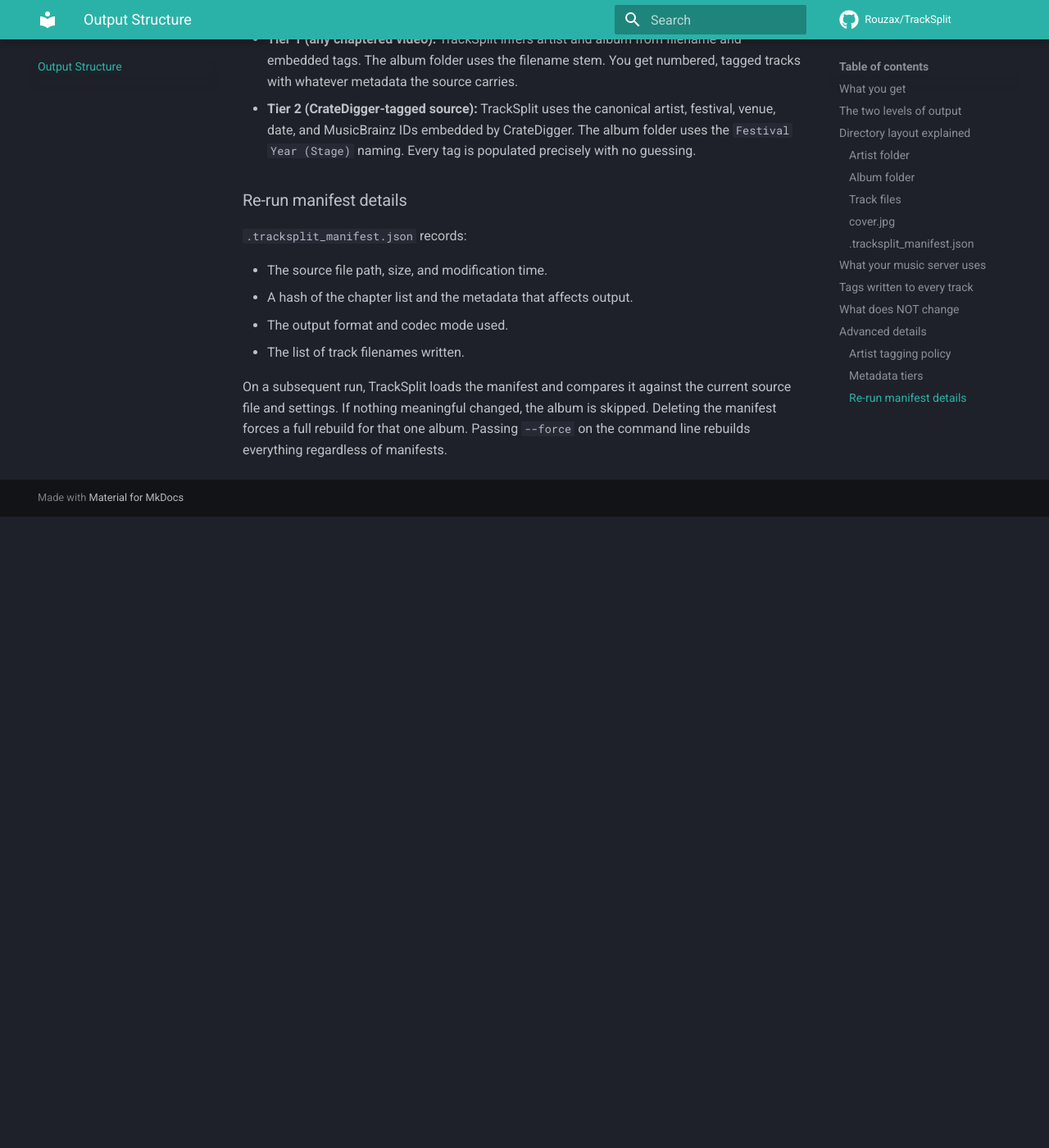
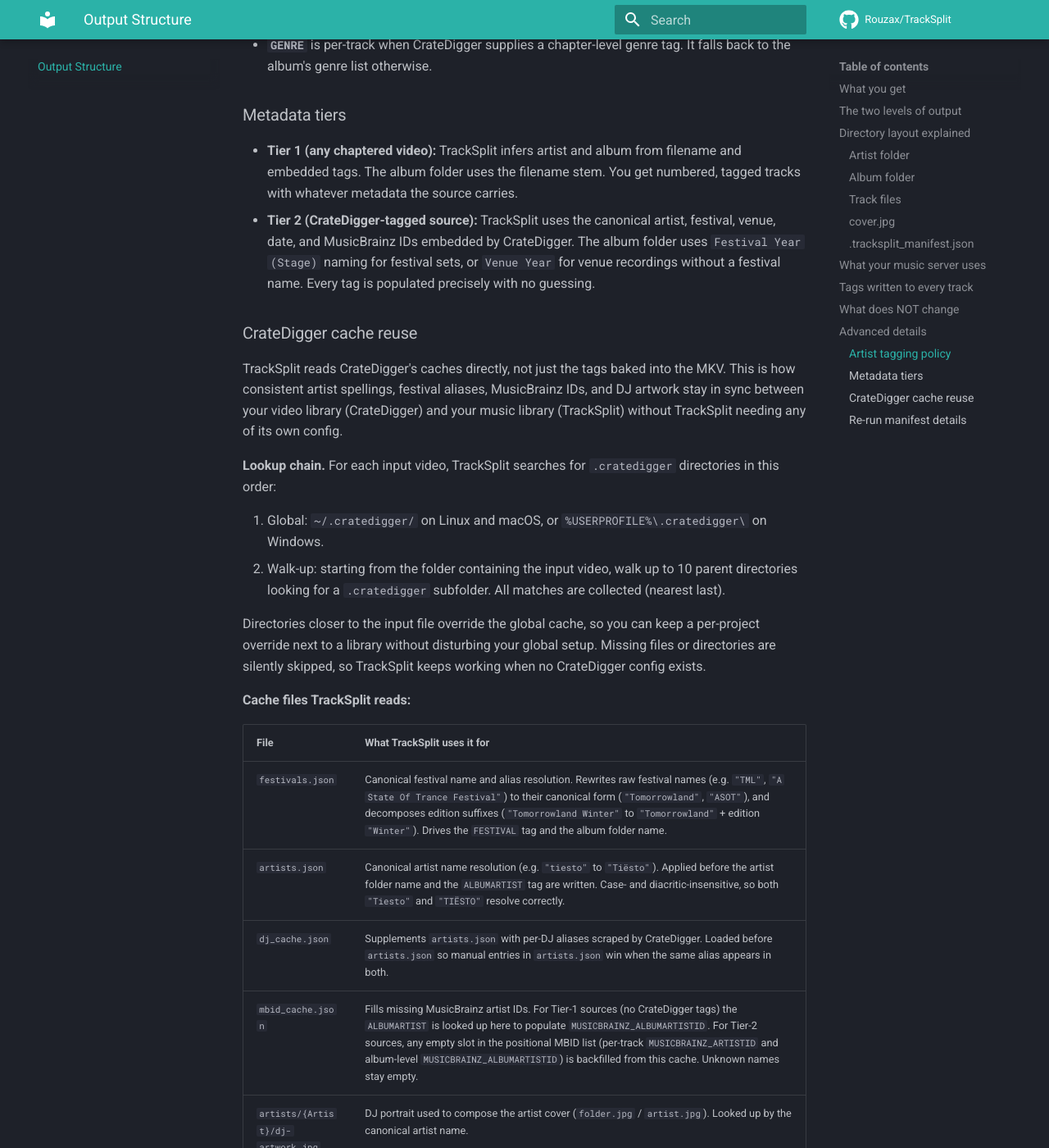
Before and after one commit to Rouzax/TrackSplit, an MkDocs documentation site: the page built from docs/output.md, in a window 1280 px wide and 1400 px high, scrolled down 5071 px. Shown: the whole window at 82% size. Built offline with MkDocs 1.6.1 and Material for MkDocs 9.7.7, drawn with Linux system fonts in a browser that asks for light colours; comment, search, counter and statistics services are not loaded; before the commit the page ends 5701 px from its top, so only the background shows below that; some of the changed text lies outside the part shown.

Commit message:
docs: document venue album fallback and CrateDigger cache reuse (v0.6.2)
Follows up 815ac4f (venue/stage album name fallback) with the doc
updates that should have been in the same commit:

- CHANGELOG entry under new 0.6.2 version with version bump in pyproject.
- Updated output.md, faq.md, troubleshooting.md to describe the new
  "Venue Year" album folder naming for CrateDigger-tagged venue
  recordings that have no festival tag.
- New "CrateDigger cache reuse" section in output.md documenting which
  CrateDigger caches TrackSplit reads (festivals.json, artists.json,
  dj_cache.json, mbid_cache.json, artists/{name}/dj-artwork.jpg +
  fanart.jpg) and the lookup chain (global ~/.cratedigger plus
  walk-up to 10 parents). Previously undocumented.

```diff
--- a/docs/output.md
+++ b/docs/output.md
@@ -24,7 +24,7 @@
 
 The quality of your output depends on what metadata is in the source video.
 
-**With CrateDigger tags (enriched sources):** TrackSplit has everything it needs. The album folder is named `Festival Year (Stage)` (or `Festival Year` when no stage is specified). Tracks get canonical artist names, MusicBrainz IDs, festival and venue details, and per-track genre. Your music server can link every artist, album, and collaborator correctly.
+**With CrateDigger tags (enriched sources):** TrackSplit has everything it needs. The album folder is named `Festival Year (Stage)` when the source carries a festival name (most common case), or `Venue Year` for non-festival venue recordings (e.g. a club or arena set with no named festival). Tracks get canonical artist names, MusicBrainz IDs, festival and venue details, and per-track genre. Your music server can link every artist, album, and collaborator correctly.
 
 **Without CrateDigger tags (any chaptered video):** TrackSplit still works. It infers the artist and album from whatever it finds in the filename and embedded tags, numbers the tracks, and writes what it can. The album folder is named after the source filename. You get a properly split, tagged album, just without the rich festival metadata.
 
@@ -59,7 +59,8 @@
 
 Each video gets its own album folder inside the artist folder. The folder name comes from the metadata:
 
-- **CrateDigger source:** `Festival Year (Stage)` or `Festival Year` when no stage is set.
+- **CrateDigger source with a festival tag:** `Festival Year (Stage)`, or `Festival Year` when no stage is set.
+- **CrateDigger source without a festival tag (venue recording):** `Venue Year` using the venue name, or the stage name if no venue is set. If that location string already contains the year (e.g. `"Bay Oval Park 2026-01-31"`), the year is not appended a second time.
 - **Plain chaptered video:** the source filename (without extension).
 
 ### Track files
@@ -144,7 +145,31 @@
 ### Metadata tiers
 
 - **Tier 1 (any chaptered video):** TrackSplit infers artist and album from filename and embedded tags. The album folder uses the filename stem. You get numbered, tagged tracks with whatever metadata the source carries.
-- **Tier 2 (CrateDigger-tagged source):** TrackSplit uses the canonical artist, festival, venue, date, and MusicBrainz IDs embedded by CrateDigger. The album folder uses the `Festival Year (Stage)` naming. Every tag is populated precisely with no guessing.
+- **Tier 2 (CrateDigger-tagged source):** TrackSplit uses the canonical artist, festival, venue, date, and MusicBrainz IDs embedded by CrateDigger. The album folder uses `Festival Year (Stage)` naming for festival sets, or `Venue Year` for venue recordings without a festival name. Every tag is populated precisely with no guessing.
+
+### CrateDigger cache reuse
+
+TrackSplit reads CrateDigger's caches directly, not just the tags baked into the MKV. This is how consistent artist spellings, festival aliases, MusicBrainz IDs, and DJ artwork stay in sync between your video library (CrateDigger) and your music library (TrackSplit) without TrackSplit needing any of its own config.
+
+**Lookup chain.** For each input video, TrackSplit searches for `.cratedigger` directories in this order:
+
+1. Global: `~/.cratedigger/` on Linux and macOS, or `%USERPROFILE%\.cratedigger\` on Windows.
+2. Walk-up: starting from the folder containing the input video, walk up to 10 parent directories looking for a `.cratedigger` subfolder. All matches are collected (nearest last).
+
+Directories closer to the input file override the global cache, so you can keep a per-project override next to a library without disturbing your global setup. Missing files or directories are silently skipped, so TrackSplit keeps working when no CrateDigger config exists.
+
+**Cache files TrackSplit reads:**
+
+| File | What TrackSplit uses it for |
+|---|---|
+| `festivals.json` | Canonical festival name and alias resolution. Rewrites raw festival names (e.g. `"TML"`, `"A State Of Trance Festival"`) to their canonical form (`"Tomorrowland"`, `"ASOT"`), and decomposes edition suffixes (`"Tomorrowland Winter"` to `"Tomorrowland"` + edition `"Winter"`). Drives the `FESTIVAL` tag and the album folder name. |
+| `artists.json` | Canonical artist name resolution (e.g. `"tiesto"` to `"Tiësto"`). Applied before the artist folder name and the `ALBUMARTIST` tag are written. Case- and diacritic-insensitive, so both `"Tiesto"` and `"TIËSTO"` resolve correctly. |
+| `dj_cache.json` | Supplements `artists.json` with per-DJ aliases scraped by CrateDigger. Loaded before `artists.json` so manual entries in `artists.json` win when the same alias appears in both. |
+| `mbid_cache.json` | Fills missing MusicBrainz artist IDs. For Tier-1 sources (no CrateDigger tags) the `ALBUMARTIST` is looked up here to populate `MUSICBRAINZ_ALBUMARTISTID`. For Tier-2 sources, any empty slot in the positional MBID list (per-track `MUSICBRAINZ_ARTISTID` and album-level `MUSICBRAINZ_ALBUMARTISTID`) is backfilled from this cache. Unknown names stay empty. |
+| `artists/{Artist}/dj-artwork.jpg` | DJ portrait used to compose the artist cover (`folder.jpg` / `artist.jpg`). Looked up by the canonical artist name. |
+| `artists/{Artist}/fanart.jpg` | Fallback portrait used when `dj-artwork.jpg` is not present. |
+
+The resolver merges all discovered `.cratedigger` directories into one config view before any tag is written. If you have CrateDigger installed and its caches populated, TrackSplit picks them up automatically. No TrackSplit-side configuration is required.
 
 ### Re-run manifest details
 
--- a/pyproject.toml
+++ b/pyproject.toml
@@ -1,6 +1,6 @@
 [project]
 name = "tracksplit"
-version = "0.6.1"
+version = "0.6.2"
 description = "Extract audio from video chapters into FLAC music albums"
 readme = "README.md"
 license = { text = "GPL-3.0-only" }
```
Also changed, not shown: CHANGELOG.md (+10 -0 lines), docs/faq.md (+1 -1 lines), docs/troubleshooting.md (+1 -1 lines).
